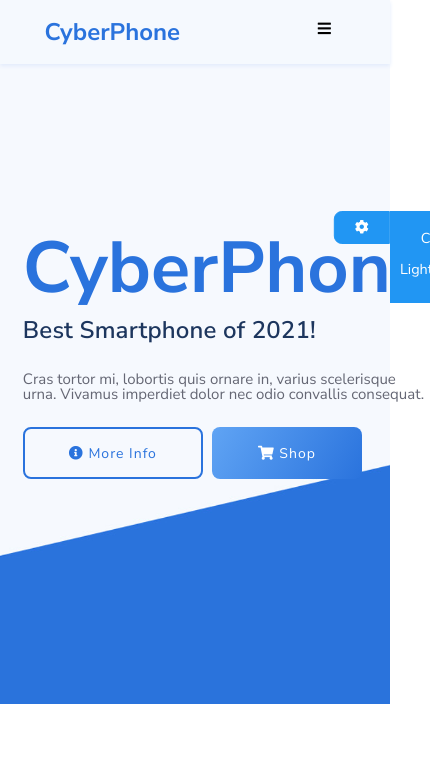
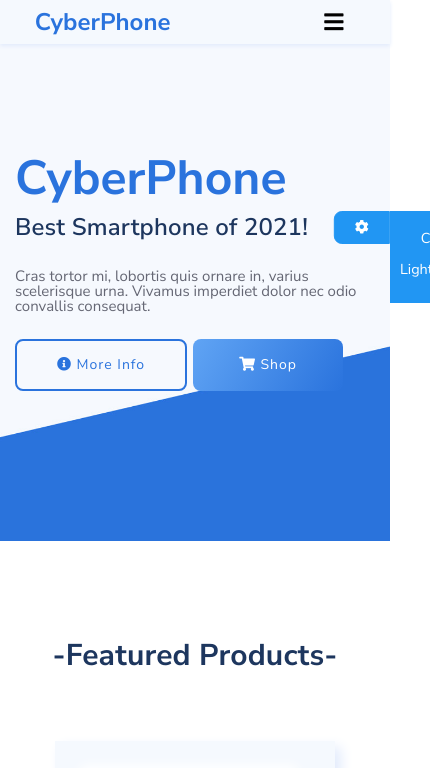
Before and after one commit to wendy02062001/FE70_CyberPhone, a plain HTML site: page index.html in a window 390 px wide. Shown: the top 768 px of the page, 430 px wide, since content can reach past the window. Drawn offline with nearby package versions, Linux system fonts and the light colour scheme.

Commit message:
Update responsive

```diff
--- a/index.html
+++ b/index.html
@@ -37,20 +37,25 @@
         <div class="header__container container">
           <nav class="navbar navbar-expand-lg">
             <!-- Brand -->
-            <a class="navbar-brand header__logo" href="/">
-              CyberPhone
-            </a>
+            <a class="navbar-brand header__logo" href="/"> CyberPhone </a>
 
             <!-- Toggler/collapsibe Button -->
-            <button class="navbar-toggler" type="button" data-toggle="collapse"
-              data-target="#collapsibleNavbar">
+            <button
+              class="navbar-toggler"
+              type="button"
+              data-toggle="collapse"
+              data-target="#collapsibleNavbar"
+            >
               <span class="navbar-toggler-icon">
                 <i class="fas fa-bars"></i>
               </span>
             </button>
 
             <!-- Navbar links -->
-            <div class="collapse navbar-collapse header__nav" id="collapsibleNavbar">
+            <div
+              class="collapse navbar-collapse header__nav"
+              id="collapsibleNavbar"
+            >
               <ul class="navbar-nav ml-auto">
                 <li class="active nav-item">
                   <a class="nav-link" href="#">Home</a>
@@ -77,13 +82,15 @@
       <main>
         <section class="banner">
           <div class="banner__container container">
-            <div class="banner__content">
+            <div class="row">
+              <div class="col-12 col-md-6 align-items-center banner__content">
                 <h1 class="banner__title">CyberPhone</h1>
                 <h2 class="banner__subtitle">Best Smartphone of 2021!</h2>
                 <p class="banner__txt">
                   Cras tortor mi, lobortis quis ornare in, varius scelerisque
                   urna. Vivamus imperdiet dolor nec odio convallis consequat.
                 </p>
+                <div class="d-flex">
                   <button class="btn btn--outline">
                     <i class="fa fa-info-circle"></i>
                     More Info
@@ -93,9 +100,15 @@
                     Shop
                   </button>
                 </div>
+              </div>
 
-            <div class="banner__img">
-              <img src="./image/product-header2.png" alt="" />
+              <div class="col-6 banner__img">
+                <img
+                  class="img-fluid"
+                  src="./image/product-header2.png"
+                  alt=""
+                />
+              </div>
             </div>
           </div>
         </section>
@@ -220,10 +233,7 @@
                   </div>
                   <!--End item-->
                 </div>
-              </div>
-              <!--End row-->
 
-              <div class="row product__row">
                 <div class="col-lg-4 col-md-6">
                   <div class="product__item">
                     <img
--- a/sass/components/_button.scss
+++ b/sass/components/_button.scss
@@ -1,5 +1,5 @@
 .btn {
-  padding: 13.5px 44px;
+  padding: 13.5px 40px;
   border-radius: 8px;
   letter-spacing: 0.03rem;
   font-size: 14px;
--- a/sass/layouts/_banner.scss
+++ b/sass/layouts/_banner.scss
@@ -5,8 +5,6 @@
   padding: 225px 0;
 
   .banner__container {
-    display: flex;
-    align-items: center;
     .banner__content {
       h1.banner__title {
         font-size: 6rem;
@@ -14,6 +12,10 @@
         color: $primary-main;
         margin-bottom: 7px;
         line-height: 1.2;
+
+        @include Responsive(md) {
+          font-size: 4rem;
+        }
       }
 
       h2.banner__subtitle {
@@ -29,6 +31,11 @@
         font-weight: 400;
         color: #656774;
         margin-bottom: 25px;
+      }
+
+      @include Responsive(md) {
+        max-width: 500px;
+        margin: auto;
       }
     }
 
@@ -46,7 +53,11 @@
     }
 
     @include Responsive(lg) {
-        max-width: 96%;
+        max-width: 800px;
     }
   }
+
+  @include Responsive(lg) {
+    padding: 150px 0;
 }
+}
--- a/sass/layouts/_header.scss
+++ b/sass/layouts/_header.scss
@@ -1,12 +1,22 @@
 .header {
   background-color: #f5f9fe;
   box-shadow: 0 2px 4px #e2ebfc;
-  padding: 10px;
   position: fixed;
   width: 100%;
   z-index: 10;
 
   &__container {
+    .navbar-toggler {
+      .navbar-toggler-icon {
+        i {
+          font-size: 22px;
+        }
+      }
+
+      &:focus {
+        outline: none;
+      }
+    }
     .header__logo {
       font-size: 2rem;
       font-weight: 700;
@@ -15,7 +25,7 @@
 
     .header__nav {
       .nav-item {
-          padding: 25px;
+        padding: 20px;
 
         a {
           font-size: 16px;
@@ -31,6 +41,10 @@
             margin-top: 3px;
             transform: scaleX(0);
             transition: all 0.2s;
+          }
+
+          @include Responsive(lg) {
+            text-align: center;
           }
         }
 
--- a/sass/layouts/_product.scss
+++ b/sass/layouts/_product.scss
@@ -12,7 +12,6 @@
 
     .product__grid {
       .product__row {
-
         .product__item {
           box-shadow: 6px 6px 12px #e2ebfc, -6px -6px 12px #fff;
           background-color: #f5f9fe;
@@ -74,6 +73,10 @@
           }
         }
       }
+
+      @include Responsive(lg) {
+        padding: 0 40px;
+      }
     }
   }
 }
```
Also changed, not shown: css/style.css, 1 other file. Lines whose indentation alone changed are shown as unchanged.
